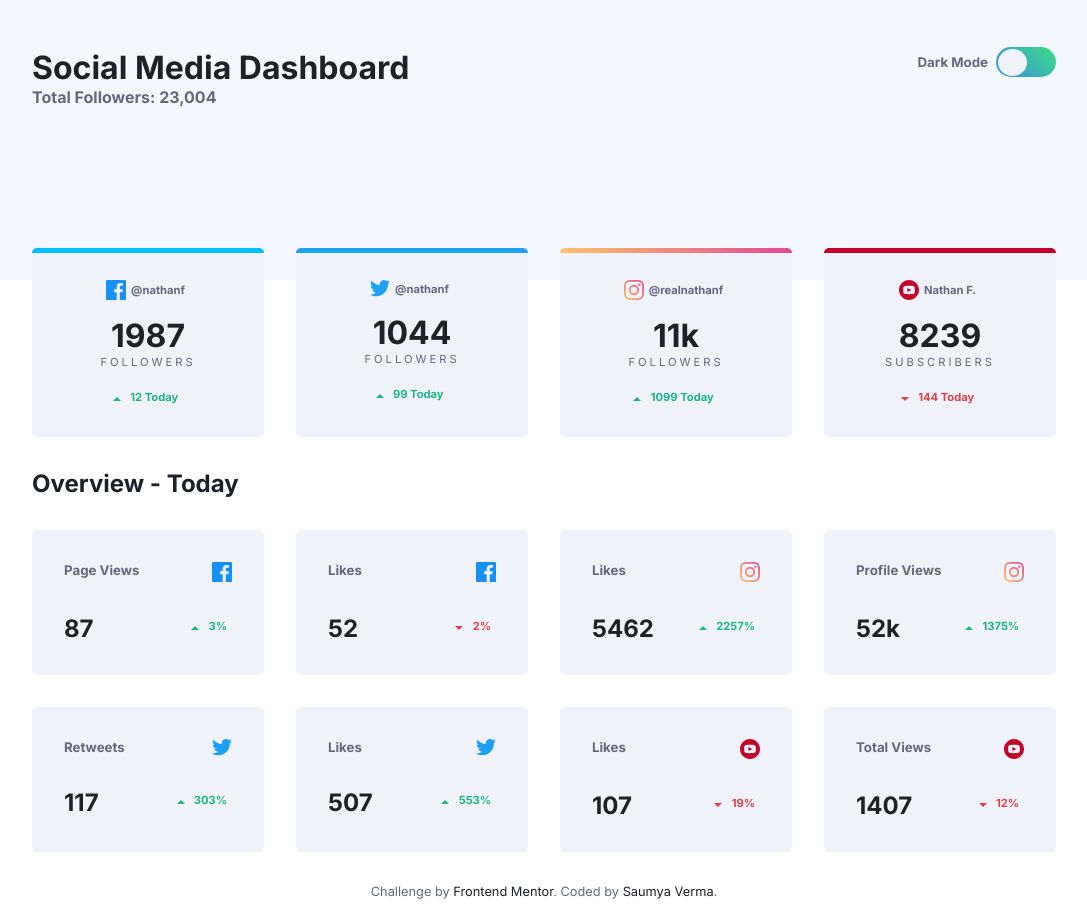
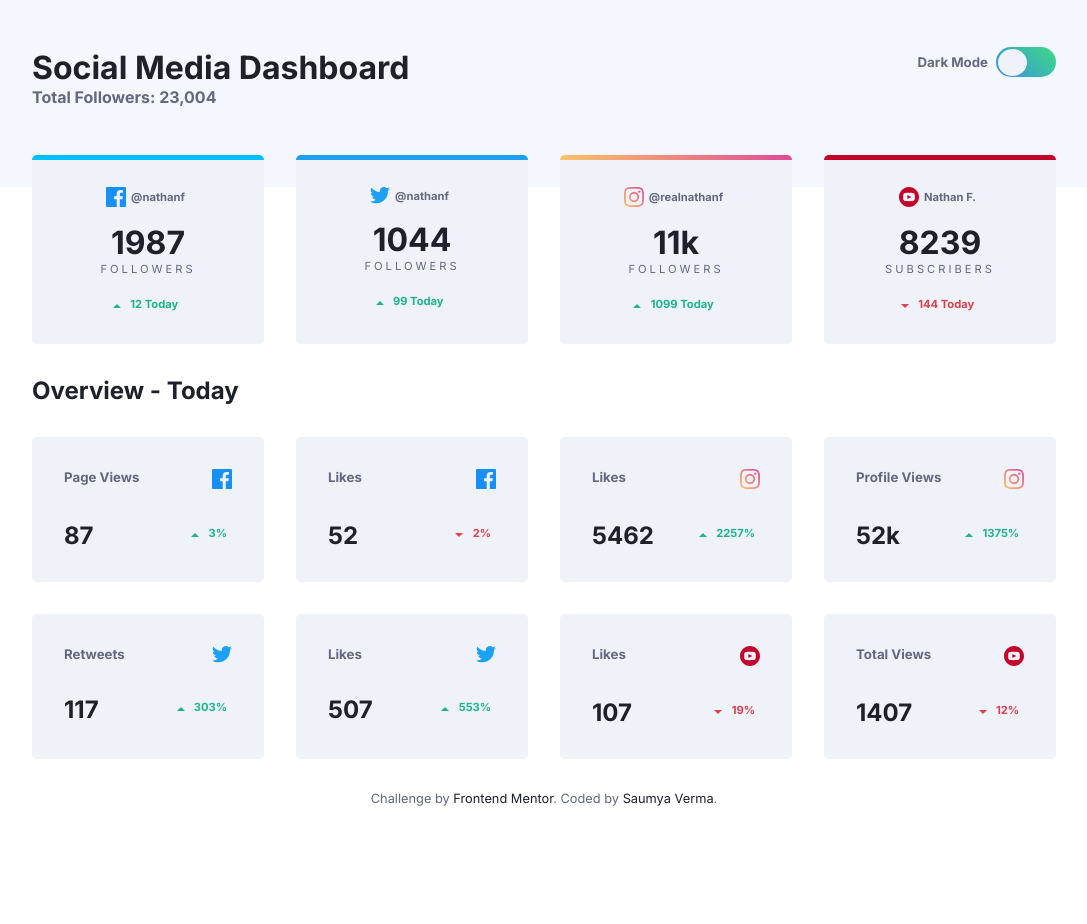
Before and after one commit to nikkuv/social-media-dashboard-with-theme-switcher, a plain HTML site: page social-media-dashboard-with-theme-switcher-master/index.html in a window 1280 px wide. Shown: the whole page, without its empty margins (96-1183 px from the left). After the commit the page ends 831 px from the top, so only its background shows below. Drawn offline with Linux system fonts and the light colour scheme.

Commit message:
issue solved

```diff
--- a/social-media-dashboard-with-theme-switcher-master/style.css
+++ b/social-media-dashboard-with-theme-switcher-master/style.css
@@ -46,7 +46,7 @@ body{
 
 .header{
     width: 100%;
-    height: 35vh;
+    padding-bottom: 4rem;
     background-color: var(--top-bg);
 }
 
```
